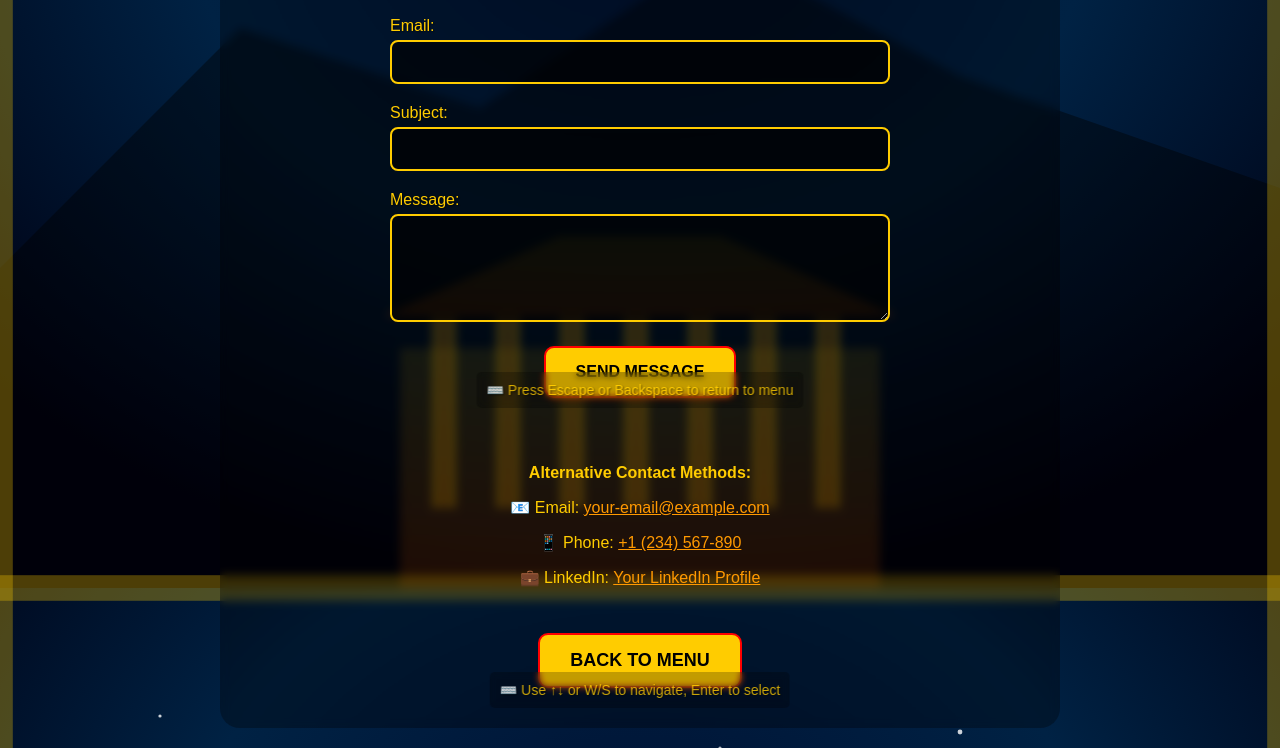
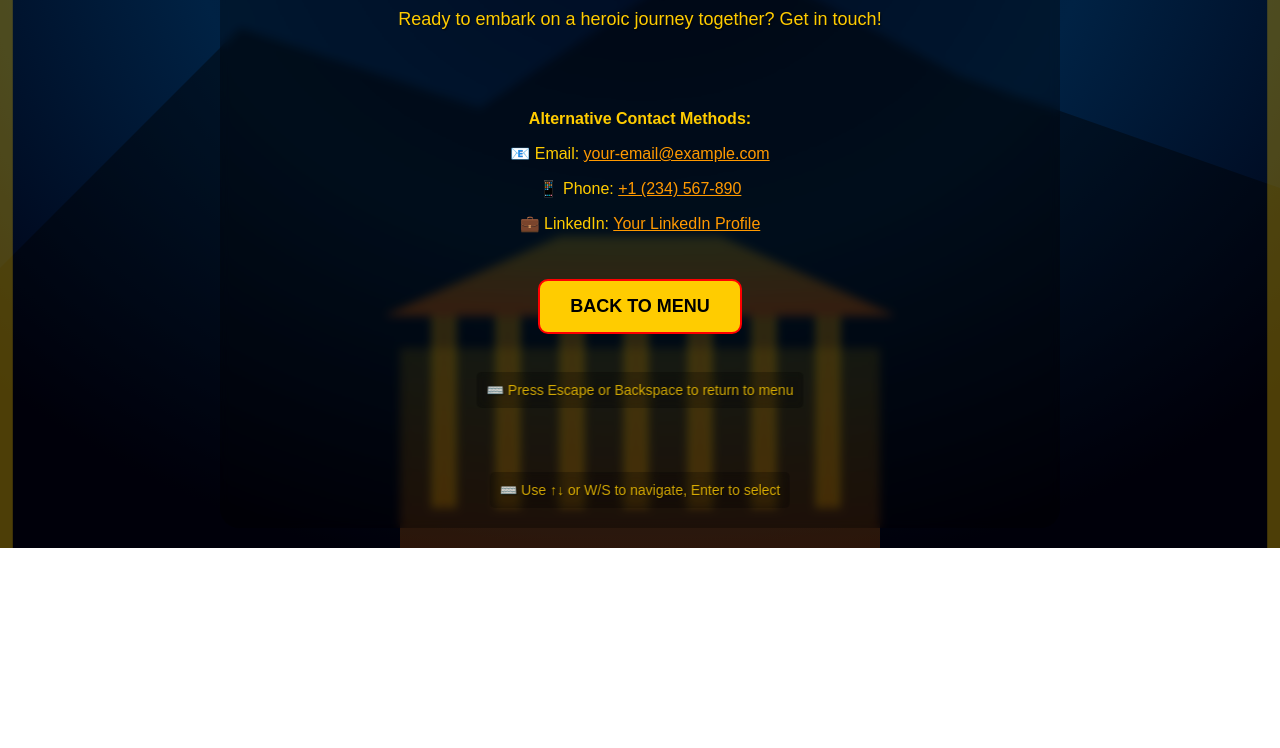
Before and after one commit to cpapazoglou/hercules-portfolio, a plain HTML site: page src/pages/contact.html in a window 1280 px wide. Shown: the part 372-1120 px from the top of the page. After the commit the page ends 920 px from the top, so only its background shows below. Drawn offline with Linux system fonts and the light colour scheme; a script that the page names is missing.

Commit message:
Remove contact form and associated CSS styles

```diff
--- a/src/css/arcade.css
+++ b/src/css/arcade.css
@@ -293,62 +293,6 @@ h1 {
     transform: scale(0.95);
 }
 
-/* Contact form styling */
-.contact-form {
-    width: 100%;
-    max-width: 500px;
-    margin: 20px 0;
-}
-
-.form-group {
-    margin-bottom: 20px;
-    text-align: left;
-}
-
-.form-group label {
-    display: block;
-    color: #ffcc00;
-    font-size: 16px;
-    margin-bottom: 5px;
-    text-shadow: 1px 1px 2px rgba(0, 0, 0, 0.7);
-}
-
-.form-group input, .form-group textarea {
-    width: 100%;
-    padding: 12px;
-    border: 2px solid #ffcc00;
-    border-radius: 8px;
-    background: rgba(0, 0, 0, 0.5);
-    color: #fff;
-    font-size: 14px;
-    backdrop-filter: blur(3px);
-    box-sizing: border-box;
-}
-
-.form-group input:focus, .form-group textarea:focus {
-    outline: none;
-    border-color: #ff9900;
-    box-shadow: 0 0 10px rgba(255, 204, 0, 0.5);
-}
-
-.submit-button {
-    background-color: #ffcc00;
-    border: 2px solid #ff0000;
-    color: #000;
-    padding: 15px 30px;
-    font-size: 16px;
-    border-radius: 10px;
-    cursor: pointer;
-    font-weight: bold;
-    text-transform: uppercase;
-    transition: all 0.3s;
-}
-
-.submit-button:hover {
-    background-color: #ff9900;
-    transform: scale(1.05);
-}
-
 /* Responsive design for smaller screens */
 @media (max-width: 768px) {
     .start-screen .menu {
--- a/src/pages/contact.html
+++ b/src/pages/contact.html
@@ -13,26 +13,6 @@
         <h1 class="title">Contact</h1>
         <p class="description">Ready to embark on a heroic journey together? Get in touch!</p>
 
-        <form class="contact-form">
-            <div class="form-group">
-                <label for="name">Name:</label>
-                <input type="text" id="name" name="name" required>
-            </div>
-            <div class="form-group">
-                <label for="email">Email:</label>
-                <input type="email" id="email" name="email" required>
-            </div>
-            <div class="form-group">
-                <label for="subject">Subject:</label>
-                <input type="text" id="subject" name="subject" required>
-            </div>
-            <div class="form-group">
-                <label for="message">Message:</label>
-                <textarea id="message" name="message" rows="5" required></textarea>
-            </div>
-            <button type="submit" class="submit-button">Send Message</button>
-        </form>
-
         <div style="margin-top: 30px; color: #ffcc00;">
             <p><strong>Alternative Contact Methods:</strong></p>
             <p>📧 Email: <a href="mailto:your-email@example.com" style="color: #ff9900;">your-email@example.com</a></p>
```
